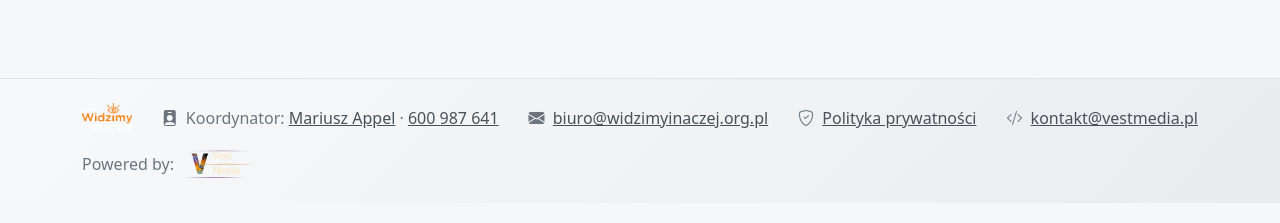
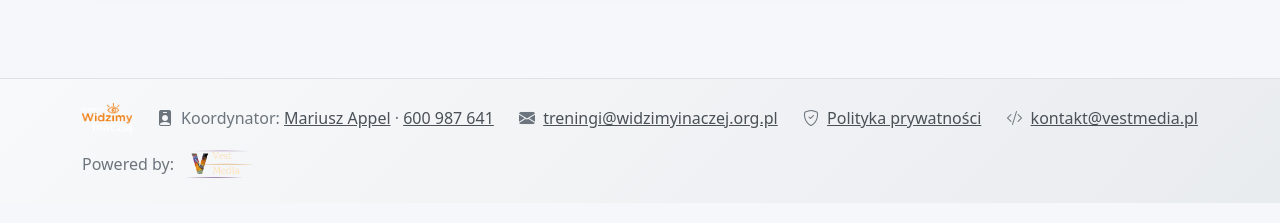
Before and after one commit to suchokrates1/treningi, a Flask app: page / in a window 1280 px wide. Shown: the part 603-826 px from the top of the page. Run offline with Flask 3, Linux system fonts and the light colour scheme; parts of the project's set-up code (start-up, migrations or seed data) failed here and were passed over; some libraries are stand-ins or nearby versions.

Commit message:
Use treningi@ contact email on the public site footer.
Co-authored-by: Cursor <cursoragent@cursor.com>

```diff
--- a/app/templates/base.html
+++ b/app/templates/base.html
@@ -98,7 +98,7 @@
         </div>
         <div>
           <i class="bi bi-envelope-fill me-1"></i>
-          <a href="mailto:biuro@widzimyinaczej.org.pl">biuro@widzimyinaczej.org.pl</a>
+          <a href="mailto:treningi@widzimyinaczej.org.pl">treningi@widzimyinaczej.org.pl</a>
         </div>
         <div>
           <i class="bi bi-shield-check me-1"></i>
@@ -126,7 +126,7 @@
           </a>
         </div>
         <div class="d-flex justify-content-center gap-3 small">
-          <a href="mailto:biuro@widzimyinaczej.org.pl"><i class="bi bi-envelope-fill"></i> Kontakt</a>
+          <a href="mailto:treningi@widzimyinaczej.org.pl"><i class="bi bi-envelope-fill"></i> Kontakt</a>
           <a href="https://widzimyinaczej.org.pl/polityka-prywatnosci/" target="_blank"><i class="bi bi-shield-check"></i> Prywatność</a>
         </div>
         <div class="mt-2 small text-muted">
```
